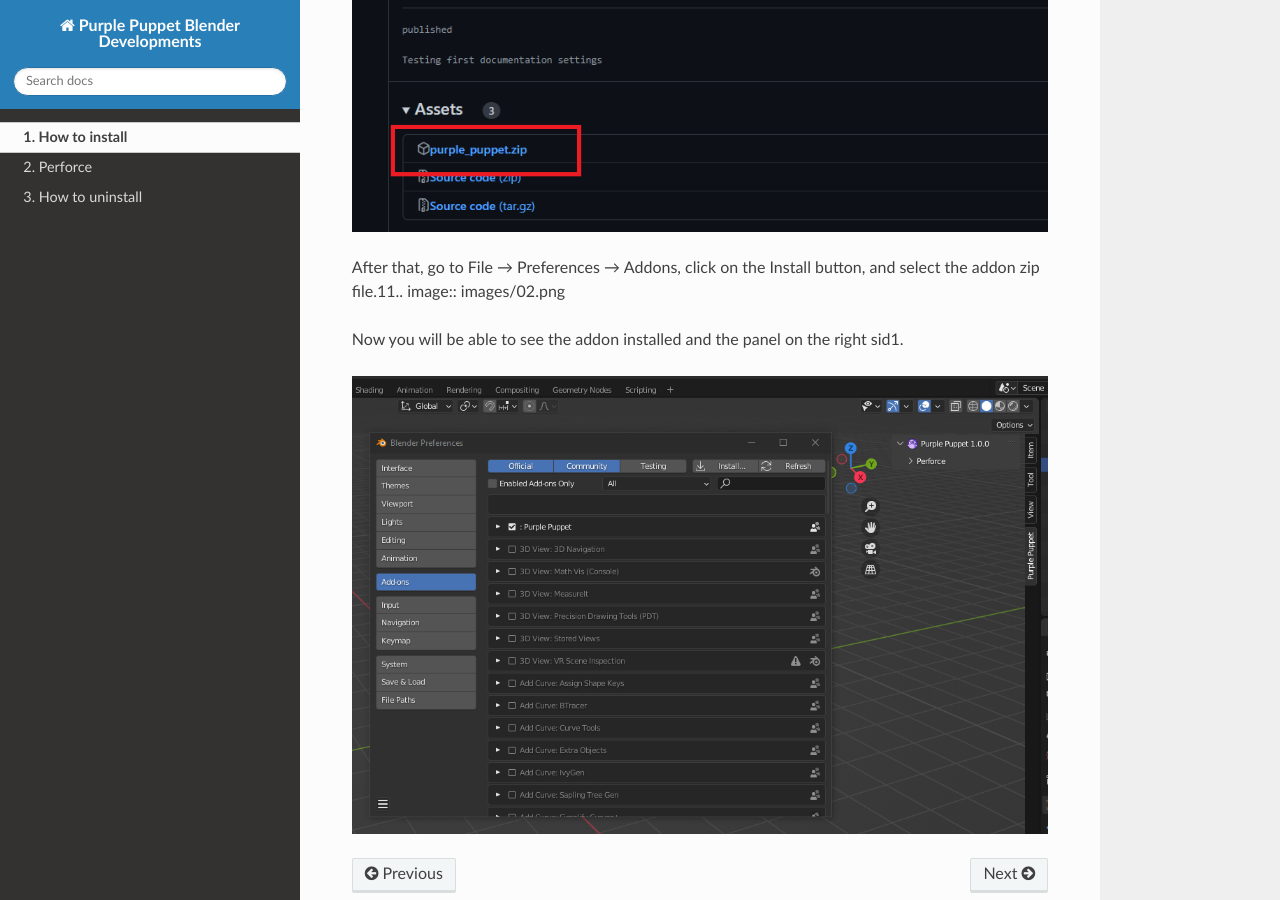
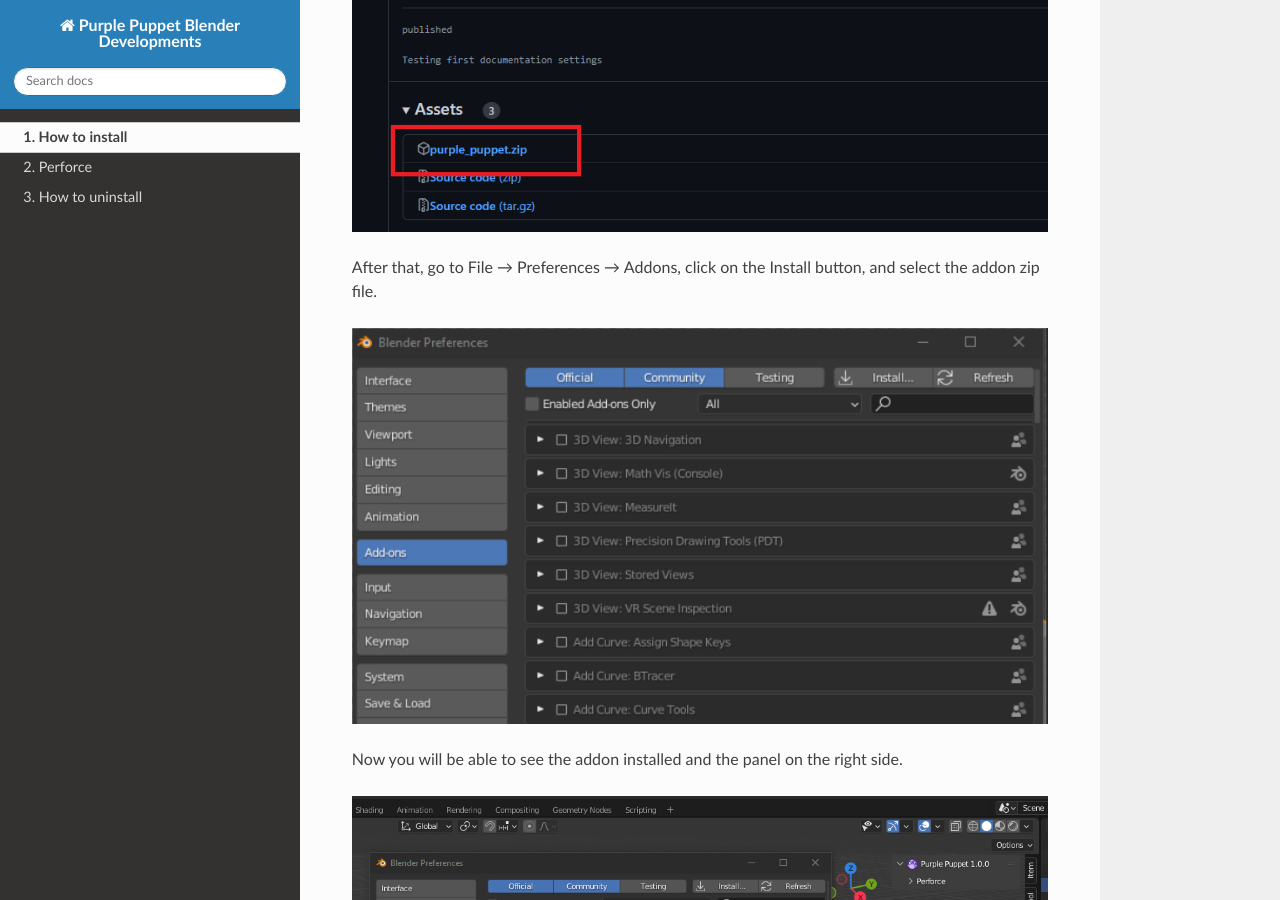
Before and after one commit to purplepuppet/blender, a Sphinx documentation site: the page built from docs/howtoinstall.rst, in a window 1280 px wide and 900 px high, scrolled down 722 px. Built offline with Sphinx 7.4.7 and the Read the Docs theme 2.0.0, drawn with Linux system fonts in a browser that asks for light colours.

Commit message:
Update howtoinstall.rst

```diff
--- a/docs/howtoinstall.rst
+++ b/docs/howtoinstall.rst
@@ -7,8 +7,10 @@
 
 .. image:: images/12.png
 
-After that, go to File → Preferences → Addons, click on the Install button, and select the addon zip file.11.. image:: images/02.png
+After that, go to File → Preferences → Addons, click on the Install button, and select the addon zip file.
 
-Now you will be able to see the addon installed and the panel on the right sid1.
+.. image:: images/02.png
+
+Now you will be able to see the addon installed and the panel on the right side.
 
 .. image:: images/03.png
```
